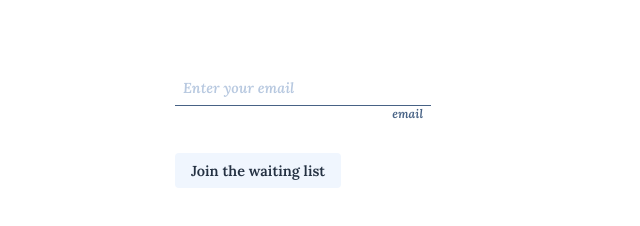
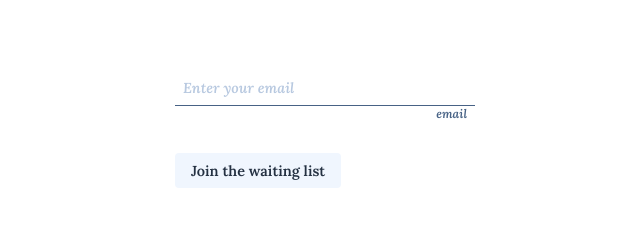
Before and after one commit to taylorlaekeman/rudder-ui, a React (Create React App) app: page / in a window 1280 px wide. Shown: the part 212-438 px from the top of the page, without its empty margins (165-805 px from the left). Built offline with nearby package versions, Linux system fonts and the light colour scheme.

Commit message:
widen input

```diff
--- a/src/views/WaitingListSignup.tsx
+++ b/src/views/WaitingListSignup.tsx
@@ -48,7 +48,7 @@ const Form = styled(UnstyledForm)`
     'button .    ';
   grid-template-columns: max-content 1fr;
   margin-top: 128px;
-  max-width: 256px;
+  max-width: 300px;
 `;
 
 const Success = styled.p`
```
